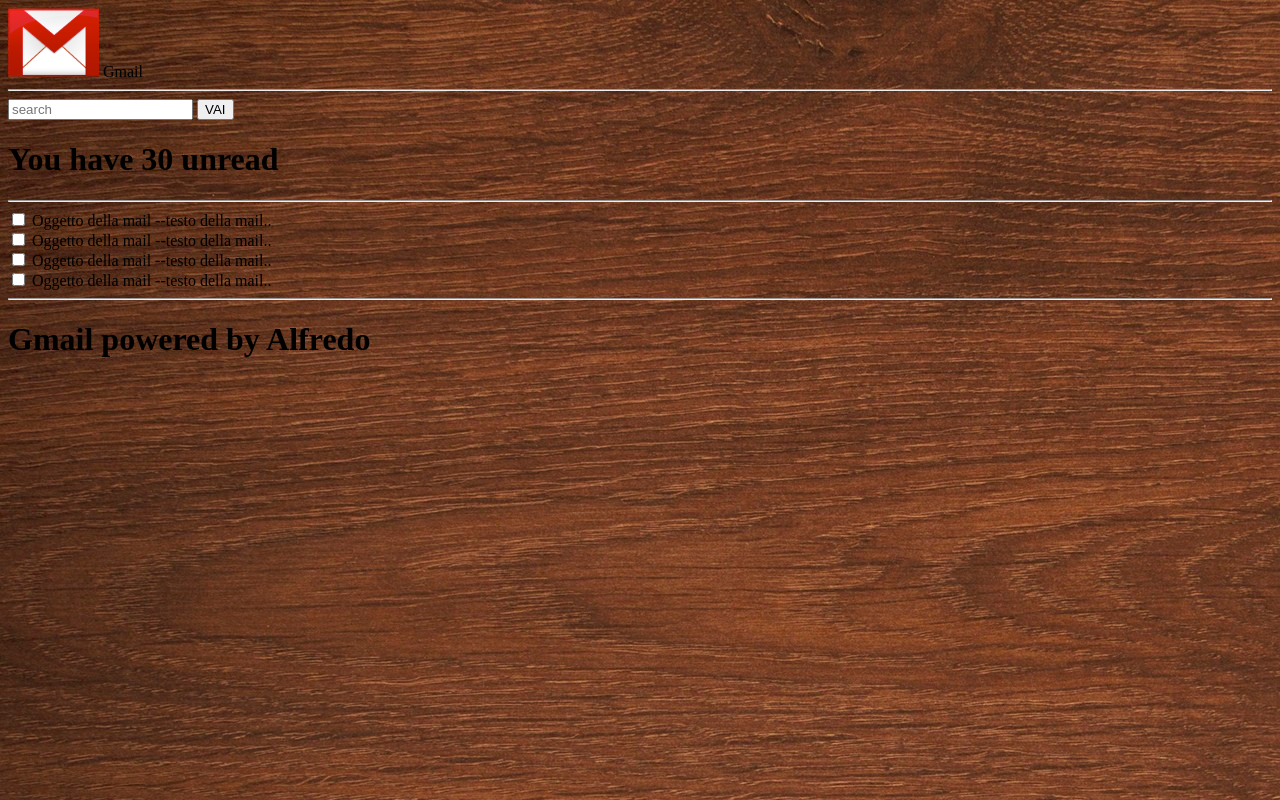
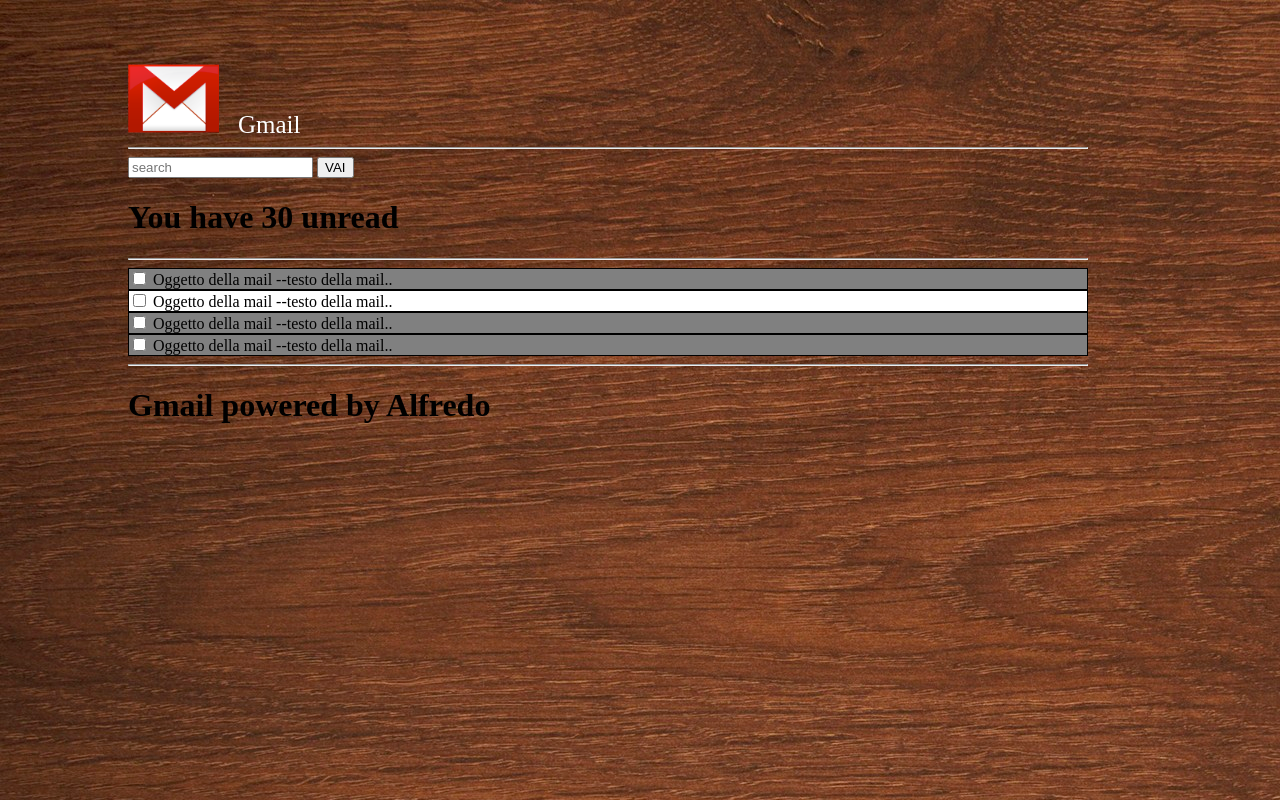
Before and after one commit to Alfredloz/htmlcss-gmail, a plain HTML site: page index.html in a window 1280 px wide. Drawn offline with Linux system fonts and the light colour scheme.

Commit message:
inizio input css esercizio
inizio degli input css per l'esercizio gmail. Aggiunto il background color alle caselle mail.

```diff
--- a/css/style.css
+++ b/css/style.css
@@ -1,3 +1,19 @@
 .box_content{
   background-image: url(../img/sfondo_mail.jpg);
 }
+#gmail_title{
+  font-size: 25px;
+  color: white;
+  margin: 15px;
+  text-align: center;
+}
+.box_content{
+  margin: 5% 15% 20% 10%;
+}
+.mail{
+  background-color: grey;
+  border: 1px solid black;
+}
+.box{
+  background-color: white;
+}
--- a/index.html
+++ b/index.html
@@ -9,7 +9,7 @@
     <!-- header -->
     <header>
       <img src="img/gmail_logo.png" alt="">
-      <span>Gmail</span>
+      <span id="gmail_title">Gmail</span>
       <hr>
     </header>
     <!-- /header -->
@@ -26,7 +26,7 @@
         <span>Oggetto della mail</span>
         <span>--testo della mail..</span>
       </div>
-      <div class="mail">
+      <div class="box mail">
         <input type="checkbox" name="mail_checkbox" value="">
         <span>Oggetto della mail</span>
         <span>--testo della mail..</span>
@@ -39,7 +39,7 @@
       <div class="mail">
         <input type="checkbox" name="mail_checkbox" value="">
         <span>Oggetto della mail</span>
-        <span>--testo della mail..</span>
+        <span id="final_text">--testo della mail..</span>
       </div>
       <hr>
     </main>
```
